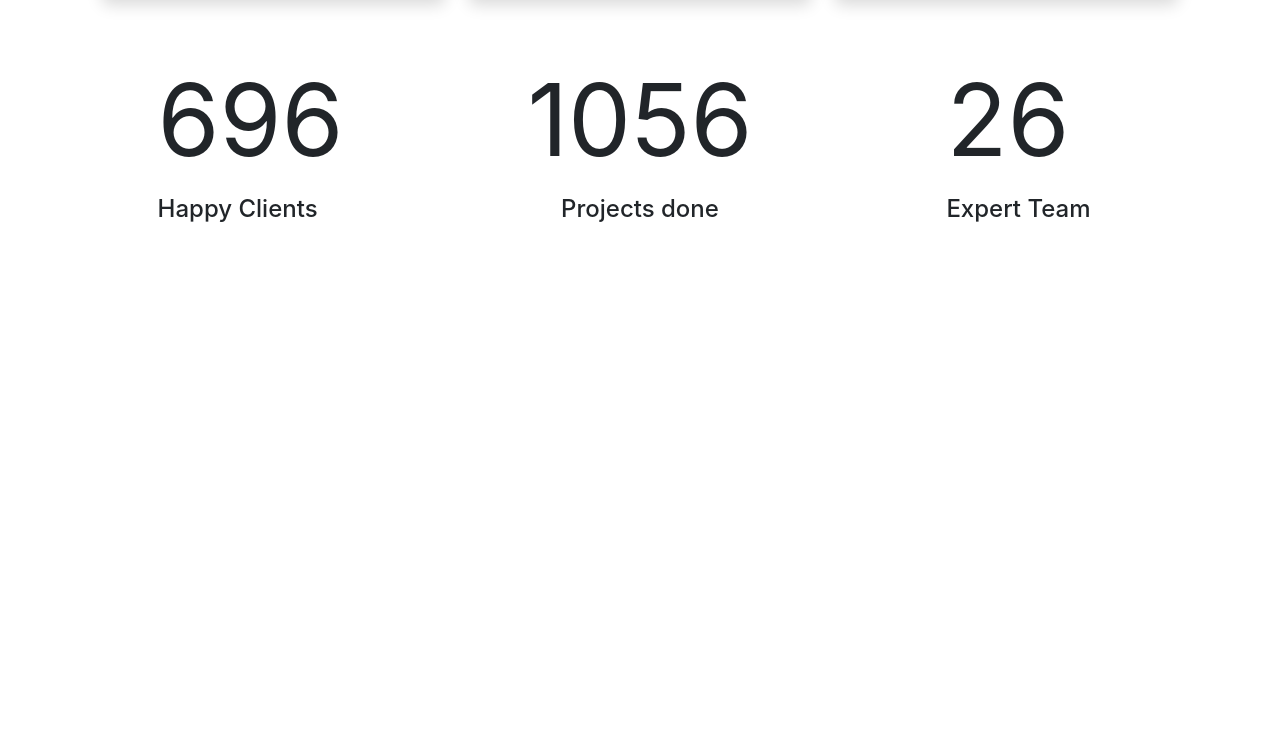
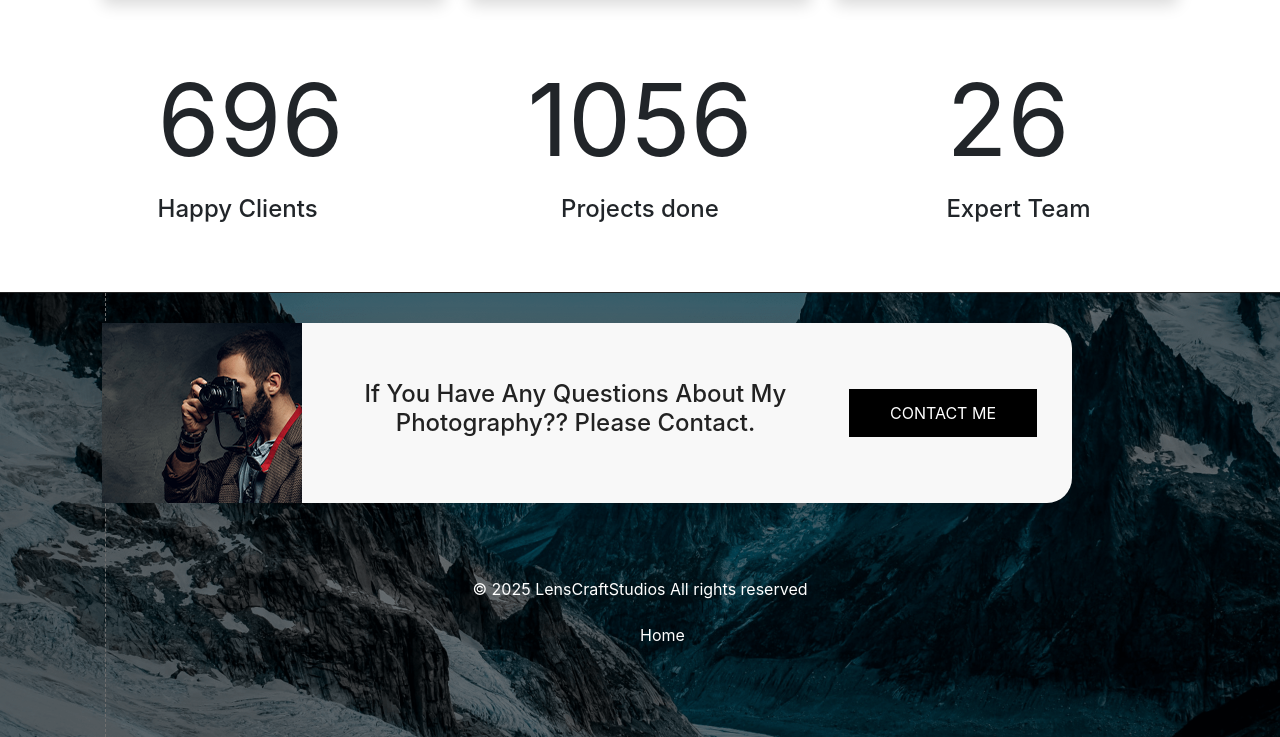
Before and after one commit to ElvisAddo/photography-portfolio-website, a plain HTML site: page index.html in a window 1280 px wide. Shown: the part 1238-1975 px from the top of the page. Before the commit the page ends 1470 px from the top, so only its background shows below. Drawn offline with nearby package versions, Linux system fonts and the light colour scheme; files whose address does not match are found by name.

Commit message:
added the footer to the homepage

```diff
--- a/index.html
+++ b/index.html
@@ -127,5 +127,41 @@
       </div>
     </div>
   </div>
+
+    <footer class="footer-section overlay text-center pb-120"
+    style="background-image: url('assets/images/footer-bg.png');">
+    <div class="container">
+
+      <div class="footer-call-action">
+        <img src="assets/images/call-action.png "alt="Call Action">
+        <h4>If You Have Any Questions About My Photography?? Please Contact.</h4>
+        <a href="contact.html" class="theme-btn style-three">CONTACT ME</a>
+      </div>
+
+      <div class="footer-logo" style="position: absolute;top:300px;left:50%">
+        <a href="index.html">Home</a>
+      </div>
+      <div class="social-icons mb-50">
+        <a href="#"><i class="fab fa-facebook-f"></i></a>
+        <a href="#"><i class="fab fa-twitter"></i></a>
+        <a href="#"><i class="fab fa-pinterest"></i></a>
+        <a href="#"><i class="fab fa-google-plus-g"></i></a>
+        <a href="#"><i class="fab fa-instagram"></i></a>
+      </div>
+
+      <div class="line"></div>
+
+      <!-- Copyright Area-->
+      <div class="copyright">
+        <p>© 2025 LensCraftStudios All rights reserved</p>
+      </div>
+
+    </div>
+  </footer>
+    <script>
+    document.getElementById('year').textContent = new Date().getFullYear();
+  </script>
+  <script src="https://cdn.jsdelivr.net/npm/bootstrap@5.3.0/dist/js/bootstrap.bundle.min.js"></script>
+
   </body>
   </html>
```
